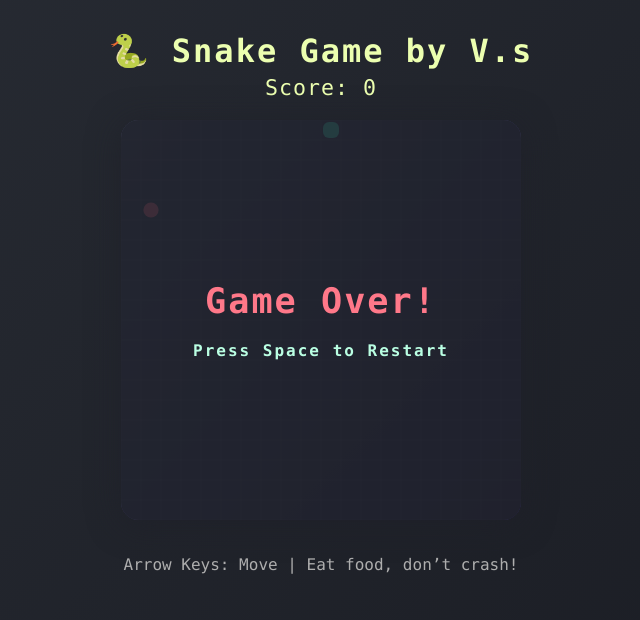
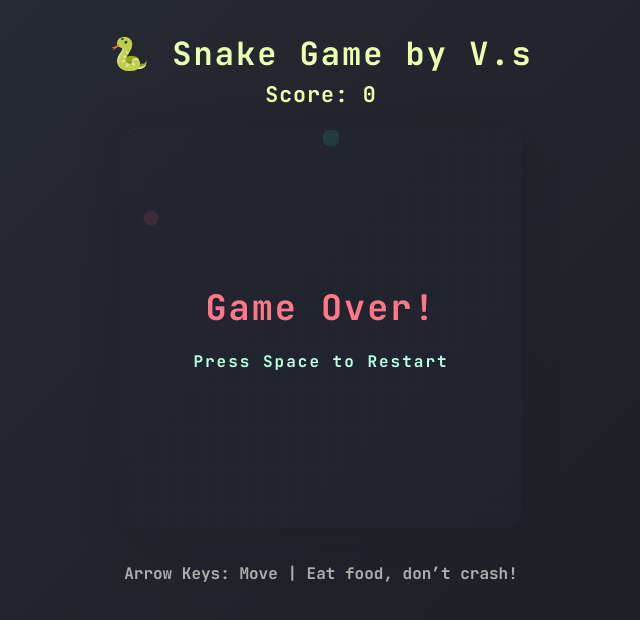
Before and after one commit to vyomsagar/SnakeGame, a plain HTML site: page index.html in a window 1280 px wide. Shown: the whole page, without its empty margins (319-959 px from the left). Drawn offline with Linux system fonts and the light colour scheme.

Commit message:
Update index.html
fix the font

```diff
--- a/index.html
+++ b/index.html
@@ -5,6 +5,7 @@
     <meta name="viewport" content="width=device-width, initial-scale=1.0">
     <title>Snake Game</title>
     <link rel="stylesheet" href="style.css">
+    <link href="https://fonts.googleapis.com/css?family=JetBrains+Mono:700&display=swap" rel="stylesheet">
 </head>
 <body>
     <h1>🐍 Snake Game by V.s</h1>
```
